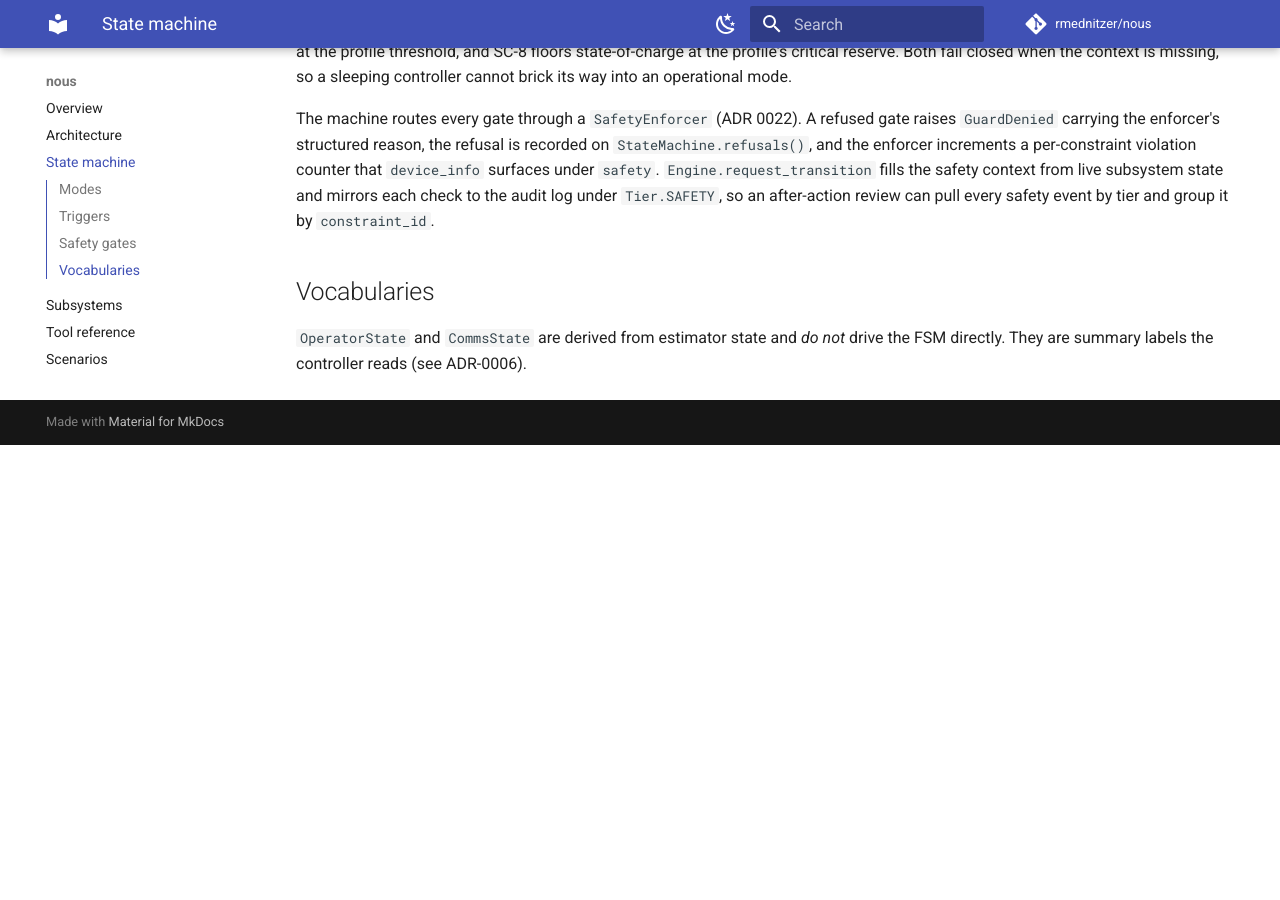
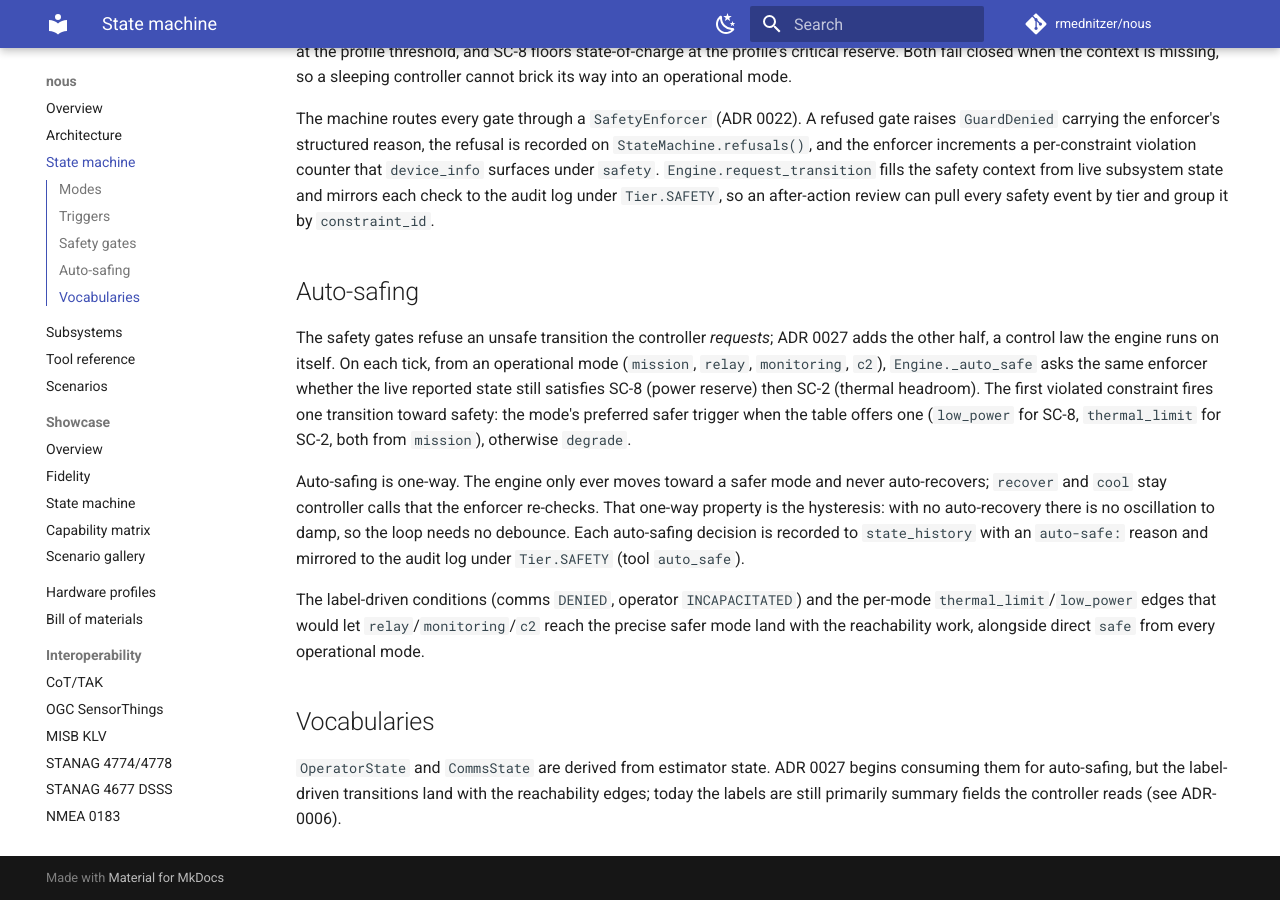
Before and after one commit to rmednitzer/nous, an MkDocs documentation site: the page built from docs/state-machine.md, in a window 1280 px wide and 900 px high, scrolled down 1925 px. Built offline with MkDocs 1.6.1 and Material for MkDocs 9.7.7, drawn with Linux system fonts in a browser that asks for light colours; comment, search, counter and statistics services are not loaded; before the commit the page ends 2370 px from its top, so only the background shows below that.

Commit message:
feat(safety): condition-driven auto-safing on tick (ADR 0027)
PR2 of 3 in the phased state-machine work. PR1 added the entry gates that
refuse an unsafe controller-requested transition; this adds the other
half, a control law the engine runs on itself, closing the H-2/H-8
"sustains" gap a reviewer flagged.

Engine: `Engine.tick` now calls `_auto_safe`. From an operational mode
(MISSION/RELAY/MONITORING/C2) it evaluates SC-8 (power reserve) then SC-2
(thermal headroom) through the shared ADR 0022 enforcer against the live
reported-state safety context. The first violated constraint fires one
transition toward safety: the mode's preferred safer trigger (low_power
for SC-8, thermal_limit for SC-2, both from MISSION) when the table offers
one, else degrade. At most one transition per tick.

Auto-safing is one-way: the engine only moves toward safety and never
auto-recovers, so recovery stays controller-gated through the existing
recover/cool triggers (which the same enforcer re-checks). That one-way
property is the hysteresis, so the loop needs no debounce; the signals it
reads are subsystem truth, which the physics evolves smoothly. Every
auto-safing decision is mirrored to the audit log under Tier.SAFETY (tool
auto_safe) and recorded to the transition log with an auto-safe reason.

Power is checked before thermal: depletion is the least recoverable
hazard, and the load LOW_POWER sheds also relieves heat.

Scope: only the enforcer-backed SC-2/SC-8 conditions auto-safe here. The
label-driven conditions (comms DENIED, operator INCAPACITATED) target
SAFE, which no operational mode reaches directly yet, so they land with
the reachability edges in the next PR, along with per-mode
thermal_limit/low_power edges so RELAY/MONITORING/C2 get precise targets
instead of the degrade fallback.

Advances BL-004 and BL-022.

https://claude.ai/code/session_01TSCWNdN5j8fLKEidGUadf4

```diff
--- a/docs/state-machine.md
+++ b/docs/state-machine.md
@@ -76,8 +76,34 @@ live subsystem state and mirrors each check to the audit log under
 `Tier.SAFETY`, so an after-action review can pull every safety event by tier
 and group it by `constraint_id`.
 
+## Auto-safing
+
+The safety gates refuse an unsafe transition the controller *requests*;
+ADR 0027 adds the other half, a control law the engine runs on itself.
+On each tick, from an operational mode (`mission`, `relay`, `monitoring`,
+`c2`), `Engine._auto_safe` asks the same enforcer whether the live
+reported state still satisfies SC-8 (power reserve) then SC-2 (thermal
+headroom). The first violated constraint fires one transition toward
+safety: the mode's preferred safer trigger when the table offers one
+(`low_power` for SC-8, `thermal_limit` for SC-2, both from `mission`),
+otherwise `degrade`.
+
+Auto-safing is one-way. The engine only ever moves toward a safer mode and
+never auto-recovers; `recover` and `cool` stay controller calls that the
+enforcer re-checks. That one-way property is the hysteresis: with no
+auto-recovery there is no oscillation to damp, so the loop needs no
+debounce. Each auto-safing decision is recorded to `state_history` with an
+`auto-safe:` reason and mirrored to the audit log under `Tier.SAFETY`
+(tool `auto_safe`).
+
+The label-driven conditions (comms `DENIED`, operator `INCAPACITATED`)
+and the per-mode `thermal_limit`/`low_power` edges that would let
+`relay`/`monitoring`/`c2` reach the precise safer mode land with the
+reachability work, alongside direct `safe` from every operational mode.
+
 ## Vocabularies
 
-`OperatorState` and `CommsState` are derived from estimator state and
-*do not* drive the FSM directly. They are summary labels the
-controller reads (see ADR-0006).
+`OperatorState` and `CommsState` are derived from estimator state. ADR
+0027 begins consuming them for auto-safing, but the label-driven
+transitions land with the reachability edges; today the labels are still
+primarily summary fields the controller reads (see ADR-0006).
```
Also changed, not shown: docs/adr/0027-condition-driven-auto-safing.md (added, +116 -0 lines), docs/adr/README.md (+1 -0 lines), docs/backlog.md (+2 -2 lines), 2 other files.
